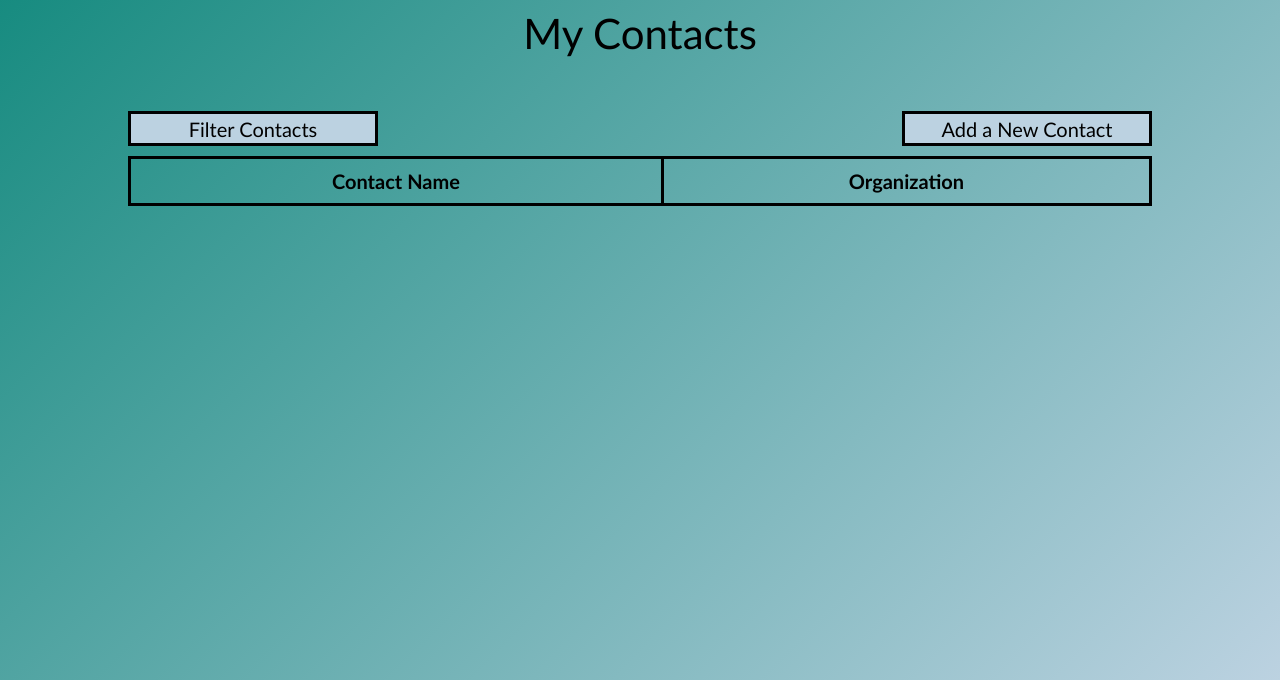
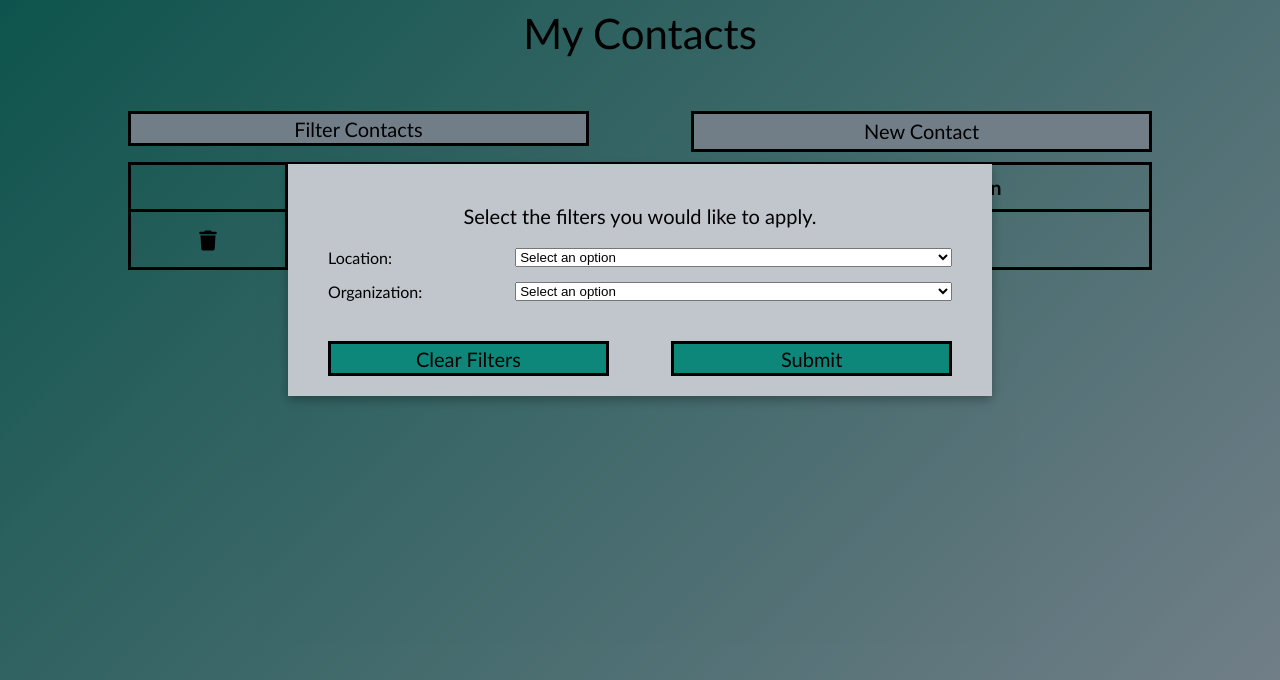
Before and after one commit to brandonpham13/Job-Tracker-Capstone, a website: page client/pages/contacts.html in a window 1280 px wide. Both pictures are taken after a click on the button "Filter Contacts". Shown: the part 120-800 px from the top of the page. Drawn offline with Linux system fonts and the light colour scheme.

Commit message:
Contact Modals
Implement delete confirmation modal on contacts page
Add success modal on add-contact form submission
Prevent form reload and handle submit via JavaScript
Add event listeners for opening and closing overlays (delete, cancel, confirm, submit)
Improve modal UX by toggling hidden class for consistent overlay behavior
Wire up basic UI interaction flow between contact actions and modal states

```diff
--- a/client/pages/contacts.html
+++ b/client/pages/contacts.html
@@ -5,6 +5,10 @@
     <meta name="viewport" content="width=device-width, initial-scale=1.0" />
     <title>My Contacts</title>
     <link rel="stylesheet" href="../styles/style.css" />
+    <link
+      rel="stylesheet"
+      href="https://cdnjs.cloudflare.com/ajax/libs/font-awesome/6.5.0/css/all.min.css"
+    />
   </head>
   <body>
     <nav class="nav">
@@ -27,26 +31,69 @@
     <main class="my-contacts">
       <h1>My Contacts</h1>
       <div class="button-row">
-        <div class="button-row-button">
-          <button class="primary-btn">Filter Contacts</button>
-        </div>
-        <div class="button-row-button">
-          <button class="primary-btn">Add a New Contact</button>
-        </div>
+        <button class="filter-contacts primary-btn">Filter Contacts</button>
+        <a href="add-contact.html" class="new-contact-btn primary-btn"
+          >New Contact</a
+        >
       </div>
       <table>
         <thead>
           <tr>
+            <th></th>
             <th>Contact Name</th>
             <th>Organization</th>
           </tr>
         </thead>
         <tbody>
-          <tr></tr>
-          <tr></tr>
-          <tr></tr>
+          <tr>
+            <td>
+              <button class="delete-btn">
+                <i class="fa-solid fa-trash"></i>
+              </button>
+            </td>
+            <td>Test</td>
+            <td>Test</td>
+          </tr>
         </tbody>
       </table>
+      <div class="deleted-overlay hidden">
+        <div class="deleted-content">
+          <p>Once you delete this contact, you will be unable to re-add it.</p>
+          <div>
+            <button class="confirm-delete secondary-btn">Delete</button>
+          </div>
+          <div>
+            <button class="cancel-delete secondary-btn">Cancel</button>
+          </div>
+        </div>
+      </div>
+
+      <div class="filter-sort-overlay hidden">
+        <div class="filter-sort-content">
+          <p>Select the filters you would like to apply.</p>
+          <form>
+            <div class="filter-sort-modal-row">
+              <label>Location:</label>
+              <select>
+                <option value="">Select an option</option>
+              </select>
+            </div>
+            <div class="filter-sort-modal-row">
+              <label>Organization:</label>
+              <select>
+                <option value="">Select an option</option>
+              </select>
+            </div>
+            <div class="filter-sort-modal-row">
+              <button class="secondary-btn clear-filters">Clear Filters</button>
+              <button class="secondary-btn submit-filters" type="submit">
+                Submit
+              </button>
+            </div>
+          </form>
+        </div>
+      </div>
     </main>
+    <script src="../scripts/index.js"></script>
   </body>
 </html>
--- a/client/scripts/index.js
+++ b/client/scripts/index.js
@@ -1,7 +1,7 @@
 const applicationsPage = document.querySelector(".my-applications");
 const addApplicationPage = document.querySelector(".add-application");
-const contactsPage = document.querySelector(".my-applications");
-const addContactPage = document.querySelector(".my-applications");
+const contactsPage = document.querySelector(".my-contacts");
+const addContactPage = document.querySelector(".add-contact");
 const editApplicationPage = document.querySelector(".edit-application");
 const editContactPage = document.querySelector(".edit-contact");
 const loginPage = document.querySelector(".login");
@@ -65,3 +65,61 @@ if (addApplicationPage) {
   applicationForm.addEventListener("submit", openSuccessOverlay);
   closeModal.addEventListener("click", closeSuccess);
 }
+
+if (contactsPage) {
+  const deleteButton = document.querySelector(".delete-btn");
+  const confirmDelete = document.querySelector(".confirm-delete");
+  const cancelDelete = document.querySelector(".cancel-delete");
+  const deletedOverlay = document.querySelector(".deleted-overlay");
+  const filterSortOverlay = document.querySelector(".filter-sort-overlay");
+  const filterContactsBtn = document.querySelector(".filter-contacts");
+  const clearFilters = document.querySelector(".clear-filters");
+  const submitFilters = document.querySelector(".submit-filters");
+
+  /* open delete application overlay */
+  const openDeletedOverlay = function () {
+    deletedOverlay.classList.remove("hidden");
+  };
+
+  /* close delete application overlay */
+  const closeDeletedOverlay = function () {
+    deletedOverlay.classList.add("hidden");
+  };
+
+  /* open filter-sort overlay */
+  const openFilerSortOverlay = function () {
+    filterSortOverlay.classList.remove("hidden");
+  };
+
+  /* close filter-sort  overlay */
+  const closeFilerSortOverlay = function () {
+    filterSortOverlay.classList.add("hidden");
+  };
+
+  filterContactsBtn.addEventListener("click", openFilerSortOverlay);
+  clearFilters.addEventListener("click", closeFilerSortOverlay);
+  submitFilters.addEventListener("click", closeFilerSortOverlay);
+  deleteButton.addEventListener("click", openDeletedOverlay);
+  confirmDelete.addEventListener("click", closeDeletedOverlay);
+  cancelDelete.addEventListener("click", closeDeletedOverlay);
+}
+
+if (addContactPage) {
+  const contactForm = document.querySelector(".add-contact-form");
+  const successOverlay = document.querySelector(".success-overlay");
+  const closeModal = document.querySelector(".close-modal");
+
+  /* open success overlay */
+  const openSuccessOverlay = function () {
+    event.preventDefault();
+    successOverlay.classList.remove("hidden");
+  };
+
+  /* close success overlay */
+  const closeSuccess = function () {
+    successOverlay.classList.add("hidden");
+  };
+
+  contactForm.addEventListener("submit", openSuccessOverlay);
+  closeModal.addEventListener("click", closeSuccess);
+}
--- a/client/styles/style.css
+++ b/client/styles/style.css
@@ -141,7 +141,8 @@ button {
   margin: 0;
 }
 
-.new-application-btn {
+.new-application-btn,
+.new-contact-btn {
   display: inline-block;
   text-decoration: none;
   line-height: 35px;
@@ -294,11 +295,6 @@ td a {
   justify-content: space-between;
 }
 
-.button-row button {
-  width: 250px;
-  margin-bottom: 10px;
-}
-
 /* =========================
    Forms (Submit buttons)
 ========================= */
```
Also changed, not shown: client/pages/add-contact.html (+17 -0 lines).
